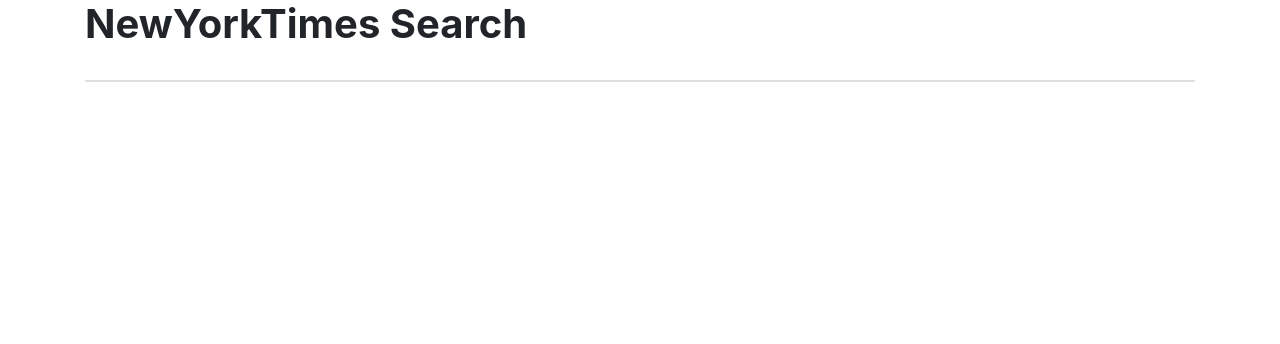
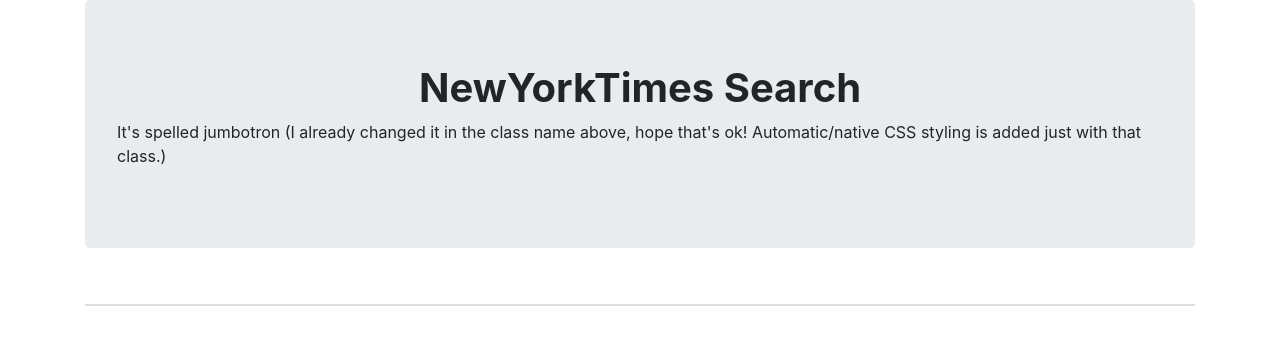
Before and after one commit to PrLamkin/Fun-newyork-times, a plain HTML site: page Index.html in a window 1280 px wide. Drawn offline with nearby package versions, Linux system fonts and the light colour scheme.

Commit message:
spelling correction for 'jumbotron', attempted some CSS

```diff
--- a/Index.html
+++ b/Index.html
@@ -7,7 +7,7 @@
     <meta name="viewport" content="width=device-width, initial-scale=1.0">
     <link rel="stylesheet" href="https://stackpath.bootstrapcdn.com/bootstrap/4.5.2/css/bootstrap.min.css"
         integrity="sha384-JcKb8q3iqJ61gNV9KGb8thSsNjpSL0n8PARn9HuZOnIxN0hoP+VmmDGMN5t9UJ0Z" crossorigin="anonymous">
-    <link rel="stylesheet" href="Index.css" type="text/css">
+    <link rel="stylesheet" href="Style.css" type="text/css">
     <link rel="shortcut icon" href="favicon.ico" type="image/x-icon">
     <script defer src="Script.js"></script>
     <script src="https://cdnjs.cloudflare.com/ajax/libs/jquery/3.2.1/jquery.min.js"></script>
@@ -17,8 +17,9 @@
 
 
     <div class="container">
-        <div class="jombotron">
+        <div class="jumbotron">
             <h1> <Strong>NewYorkTimes Search</Strong> </h1>
+            <p>It's spelled jumbotron (I already changed it in the class name above, hope that's ok! Automatic/native CSS styling is added just with that class.)</p>
         </div>
         <div class="row">
             <div class="col-12">
--- a/Style.css
+++ b/Style.css
@@ -0,0 +1,5 @@
+/* I thought I'd try to center the jumbotron text, but the following didn't work */
+
+h1 {
+  text-align: center;
+}
```
